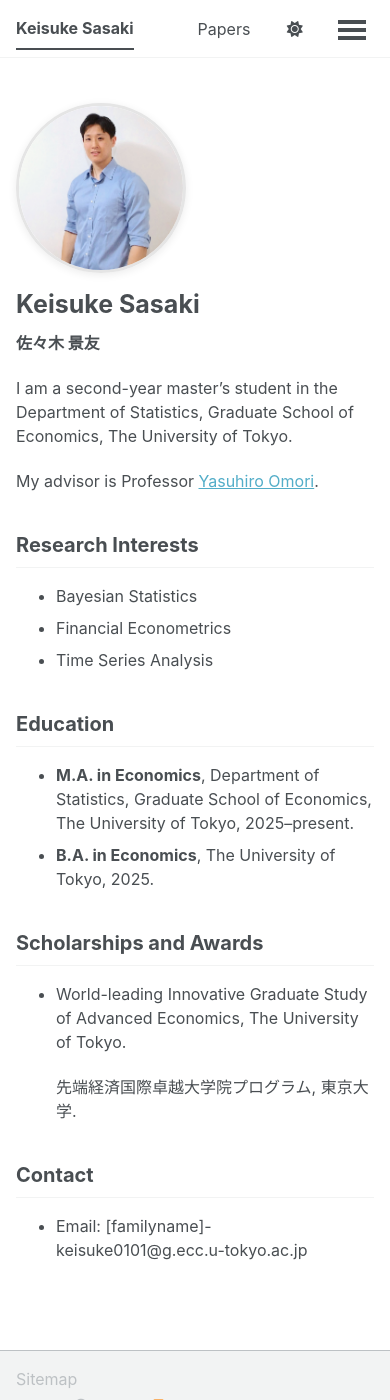
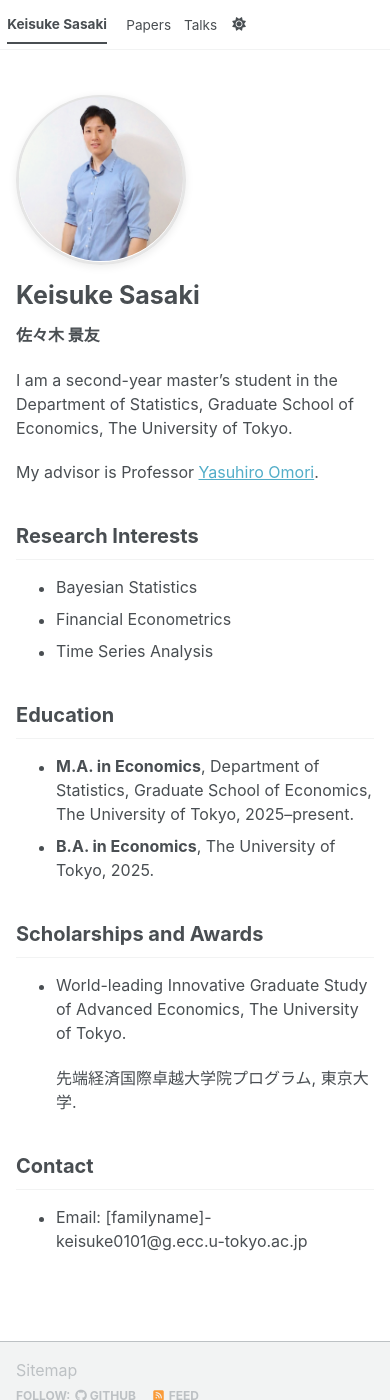
Before and after one commit to ksasaki-stats/ksasaki-stats.github.io, a Jekyll site: the page built from _pages/about.md, in a window 390 px wide and 1400 px high. Built offline with Jekyll 4.4.1, drawn with Linux system fonts in a browser that asks for light colours; a script bundle is joined from its source files by our own code; library files that are not in the unit come from our copies.

Commit message:
Improve mobile navigation spacing

```diff
--- a/assets/css/main.scss
+++ b/assets/css/main.scss
@@ -41,3 +41,26 @@
     "vendor/font-awesome/solid",
     "vendor/font-awesome/brands"
 ;
+
+@media screen and (max-width: 600px) {
+  .masthead__inner-wrap {
+    padding: 0.35em 0.45em;
+  }
+
+  .greedy-nav {
+    min-width: 0;
+  }
+
+  .greedy-nav a {
+    margin: 0 0.4rem;
+    font-size: 0.85rem;
+  }
+
+  .masthead__menu-item--lg {
+    padding-right: 0.4em;
+  }
+
+  .greedy-nav .visible-links #theme-toggle a {
+    width: 18px;
+  }
+}
```
